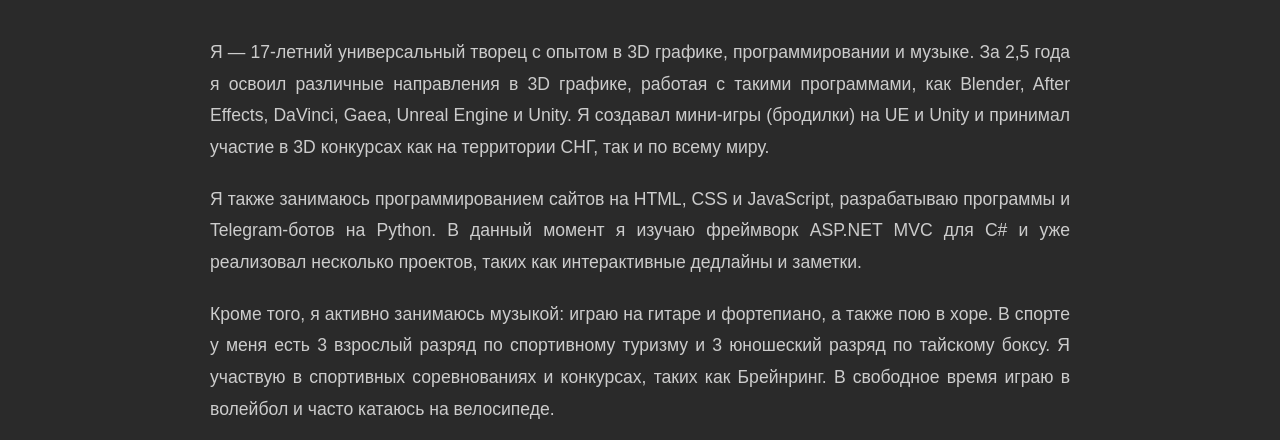
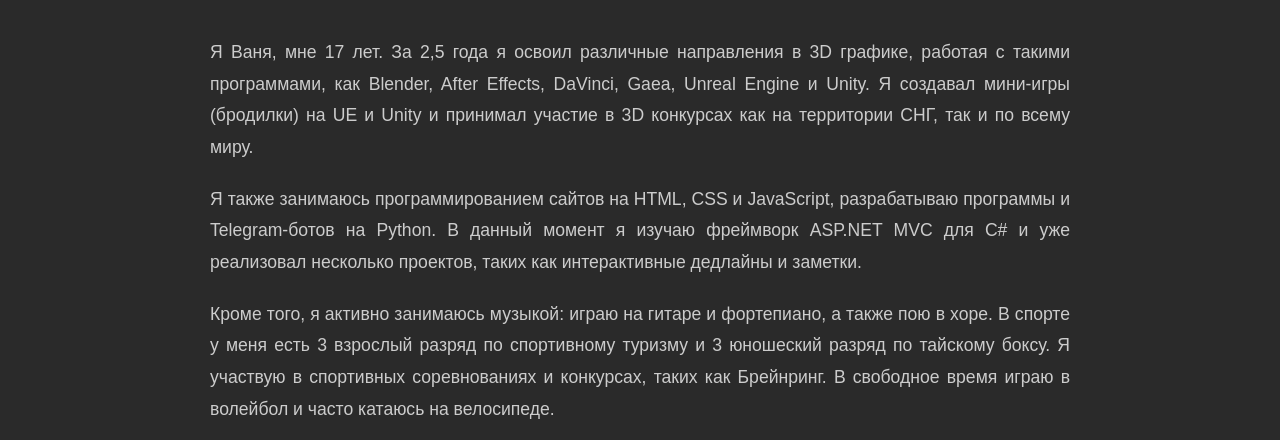
Before and after one commit to Rizzexr/Rizzexr, a plain HTML site: page port/index.html in a window 1280 px wide. Shown: the part 657-1097 px from the top of the page. Drawn offline with Linux system fonts and the light colour scheme; a web font is replaced by a local one.

Commit message:
Update index.html

```diff
--- a/port/index.html
+++ b/port/index.html
@@ -28,7 +28,7 @@
     <section id="about">
         <h2>Про меня</h2>
         <div class="about-text-container">
-            <p>Я — 17-летний универсальный творец с опытом в 3D графике, программировании и музыке. За 2,5 года я освоил различные направления в 3D графике, работая с такими программами, как Blender, After Effects, DaVinci, Gaea, Unreal Engine и Unity. Я создавал мини-игры (бродилки) на UE и Unity и принимал участие в 3D конкурсах как на территории СНГ, так и по всему миру.</p>
+            <p>Я Ваня, мне 17 лет. За 2,5 года я освоил различные направления в 3D графике, работая с такими программами, как Blender, After Effects, DaVinci, Gaea, Unreal Engine и Unity. Я создавал мини-игры (бродилки) на UE и Unity и принимал участие в 3D конкурсах как на территории СНГ, так и по всему миру.</p>
             <p>Я также занимаюсь программированием сайтов на HTML, CSS и JavaScript, разрабатываю программы и Telegram-ботов на Python. В данный момент я изучаю фреймворк ASP.NET MVC для C# и уже реализовал несколько проектов, таких как интерактивные дедлайны и заметки.</p>
             <p>Кроме того, я активно занимаюсь музыкой: играю на гитаре и фортепиано, а также пою в хоре. В спорте у меня есть 3 взрослый разряд по спортивному туризму и 3 юношеский разряд по тайскому боксу. Я участвую в спортивных соревнованиях и конкурсах, таких как Брейнринг. В свободное время играю в волейбол и часто катаюсь на велосипеде.</p>
             <p>Я  являюсь православным христианином. Веду активную церковную жизнь в епархии - организовываю работу среди православной молодежи. Как церковно-служитель - пономарю, пою в церковном хоре, звоню в колокола. По благословению архиерея мне вручены все награды: подрясник и орарь.</p>
```
